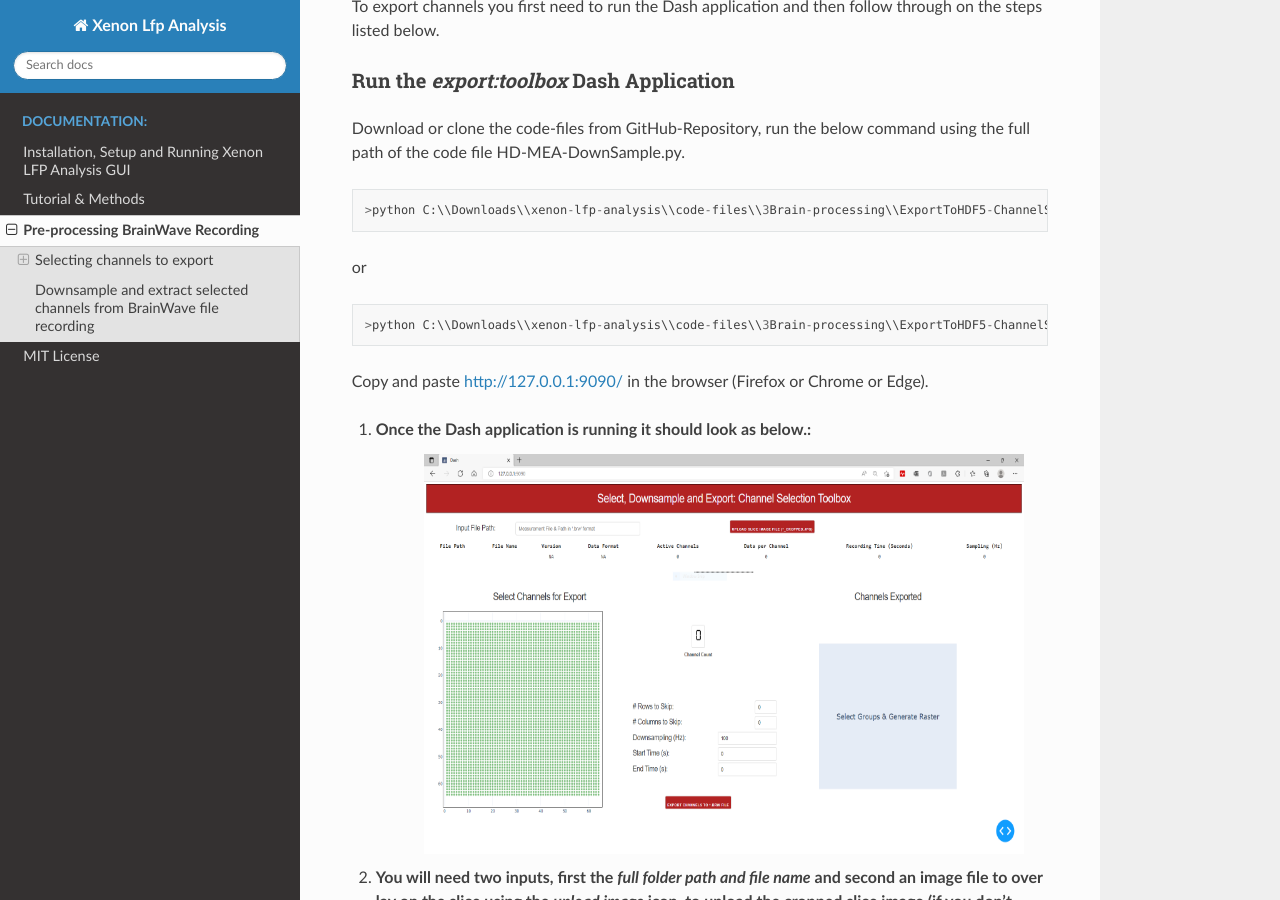
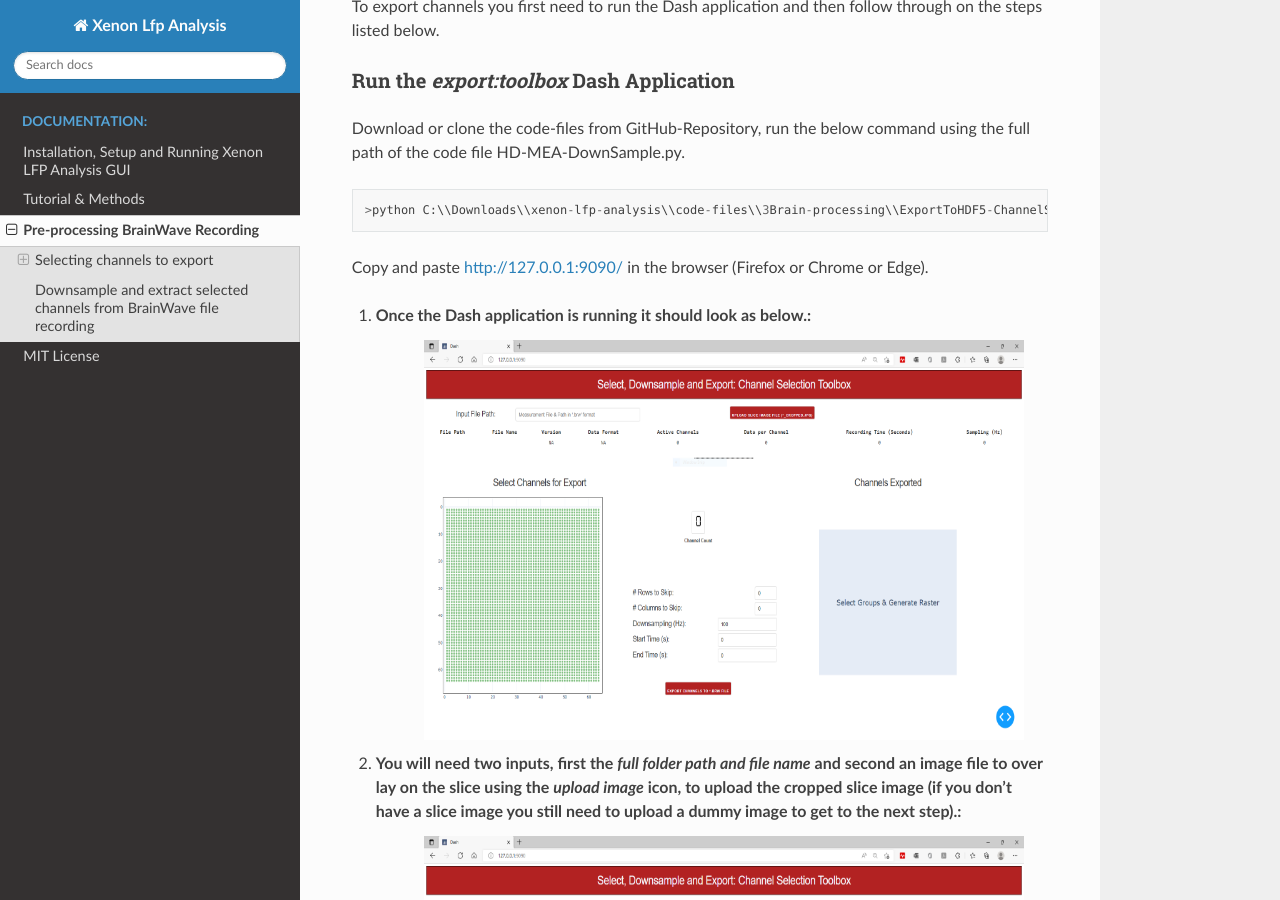
Before and after one commit to MicroBrew09/xenon-lfp-analysis, a Sphinx documentation site: the page built from docs/source/Code.rst, in a window 1280 px wide and 900 px high, scrolled down 413 px. Built offline with Sphinx 7.4.7 and the Read the Docs theme 2.0.0, drawn with Linux system fonts in a browser that asks for light colours.

Commit message:
Update Code.rst

```diff
--- a/docs/source/Code.rst
+++ b/docs/source/Code.rst
@@ -19,13 +19,8 @@
 run the below command using the full path of the code file HD-MEA-DownSample.py.
 ::
 
->python C:\\Downloads\\xenon-lfp-analysis\\code-files\\3Brain-processing\\ExportToHDF5-ChannelSelection.py -f \\folder-path :str
+>python C:\\Downloads\\xenon-lfp-analysis\\code-files\\3Brain-processing\\ExportToHDF5-ChannelSelection.py
 
-or
-
-::
-
->python C:\\Downloads\\xenon-lfp-analysis\\code-files\\3Brain-processing\\ExportToHDF5-ChannelSelection.py
 
 Copy and paste http://127.0.0.1:9090/ in the browser (Firefox or Chrome or Edge).
 
```
